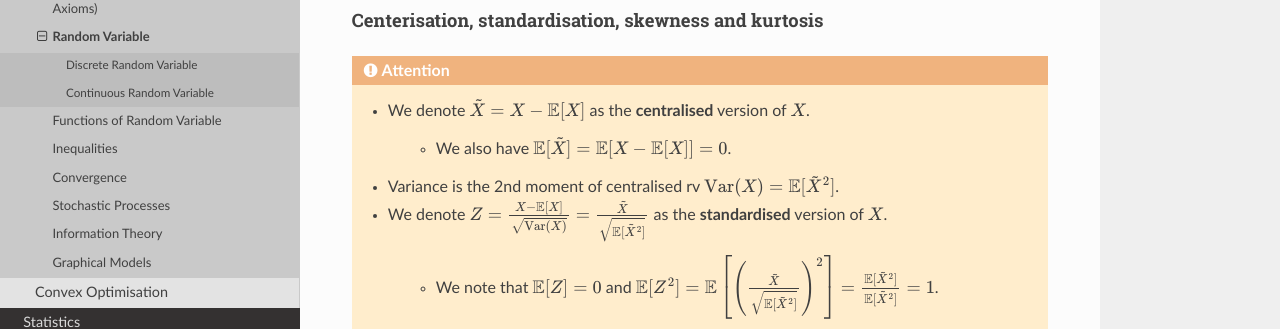
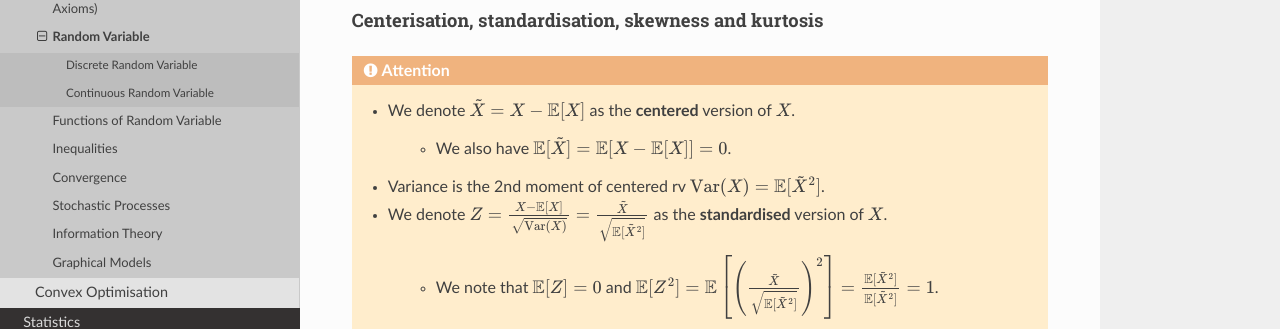
Before and after one commit to uselesstechjunks/leetcode, a Sphinx documentation site: the page built from docs/source/math/prob/rv.rst, in a window 1280 px wide and 900 px high, scrolled down 11454 px. Shown: the part 157-486 px from the top of the window. Built offline with Sphinx 7.4.7 and the Read the Docs theme 2.0.0, drawn with Linux system fonts in a browser that asks for light colours; some of the changed text lies outside the part shown.

Commit message:
Update rv.rst

```diff
--- a/docs/source/math/prob/rv.rst
+++ b/docs/source/math/prob/rv.rst
@@ -385,11 +385,11 @@ We can define Expectation of as :math:`\int\limits_{-\infty}^\infty x f_X(x) dx`
 Centerisation, standardisation, skewness and kurtosis
 ------------------------------------------------------------------
 .. attention::
-	* We denote :math:`\tilde{X}=X-\mathbb{E}[X]` as the **centralised** version of :math:`X`.
+	* We denote :math:`\tilde{X}=X-\mathbb{E}[X]` as the **centered** version of :math:`X`.
 
 		* We also have :math:`\mathbb{E}[\tilde{X}]=\mathbb{E}[X-\mathbb{E}[X]]=0`.
 
-	* Variance is the 2nd moment of centralised rv :math:`\mathrm{Var}(X)=\mathbb{E}[\tilde{X}^2]`.
+	* Variance is the 2nd moment of centered rv :math:`\mathrm{Var}(X)=\mathbb{E}[\tilde{X}^2]`.
 	* We denote :math:`Z=\frac{X-\mathbb{E}[X]}{\sqrt{\mathrm{Var}(X)}}=\frac{\tilde{X}}{\sqrt{\mathbb{E}[\tilde{X}^2]}}` as the **standardised** version of :math:`X`.
 
 		* We note that :math:`\mathbb{E}[Z]=0` and :math:`\mathbb{E}[Z^2]=\mathbb{E}\left[\left(\frac{\tilde{X}}{\sqrt{\mathbb{E}[\tilde{X}^2]}}\right)^2\right]=\frac{\mathbb{E}[\tilde{X}^2]}{\mathbb{E}[\tilde{X}^2]}=1`.
```
Also changed, not shown: other parts of docs/source/math/prob/rv.rst (+1 -1 lines).
